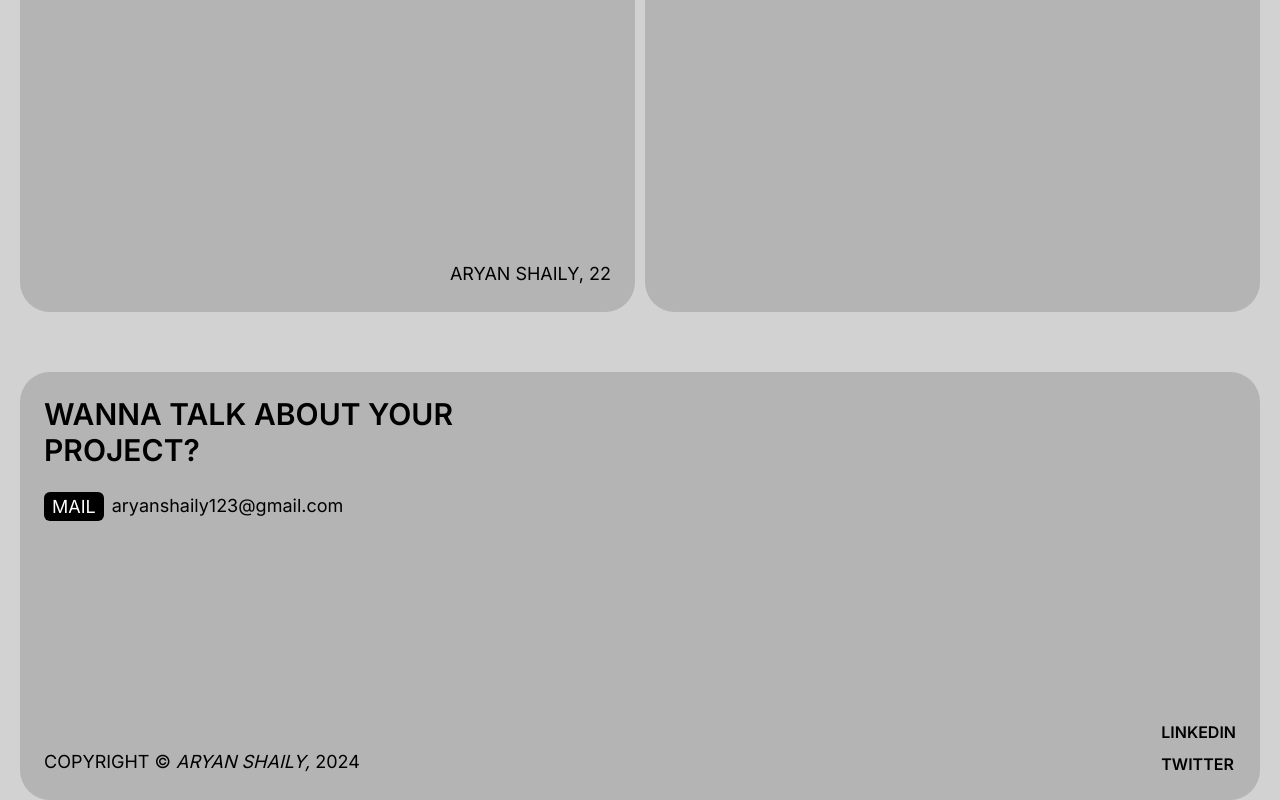
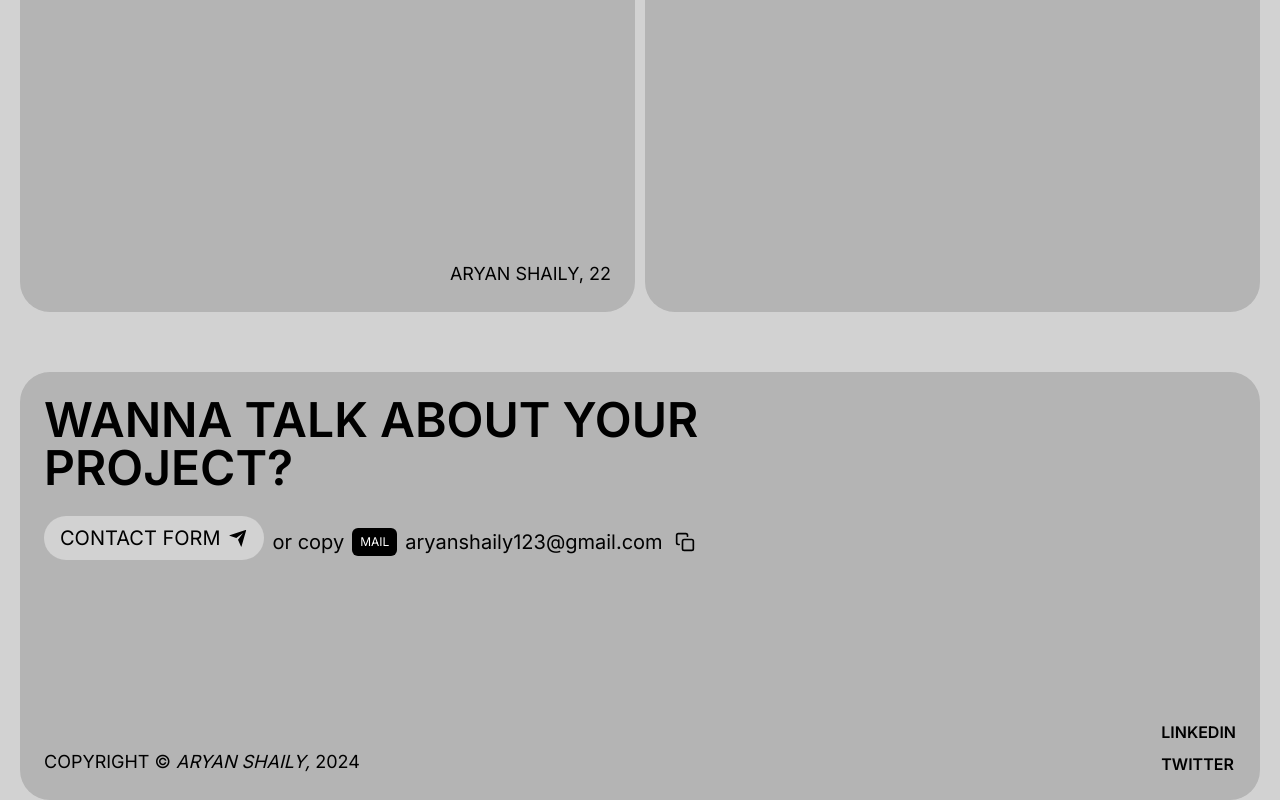
Before and after one commit to light-200/aryan-shaily, a Next.js app: page /about in a window 1280 px wide. Shown: the part 839-1639 px from the top of the page. Built offline with nearby package versions, Linux system fonts and the light colour scheme.

Commit message:
feat: footer improve 👷🏾

```diff
--- a/components/footer.tsx
+++ b/components/footer.tsx
@@ -1,10 +1,15 @@
 "use client";
 
 import { Cursor } from "@/components/elements/cursor";
-import { useRef } from "react";
+import Link from "next/link";
+import { useRef, useState } from "react";
+import { FiCopy } from "react-icons/fi";
+import { RiSendPlaneFill } from "react-icons/ri";
+import { twMerge } from "tailwind-merge";
 
 export function Footer() {
   const ref = useRef(null);
+  const [copied, setCopied] = useState(false);
   return (
     <>
       <footer
@@ -13,17 +18,37 @@ export function Footer() {
       >
         <div className="flex flex-col h-[380px] justify-between">
           <div className="grid gap-6">
-            <h2 className="text-xl md:text-3xl uppercase font-semibold">
+            <h2 className="text-xl md:text-5xl uppercase font-semibold">
               Wanna talk about your <br /> project?
             </h2>
-            <p className="flex gap-2 text-xs md:text-lg">
-              <span className="uppercase bg-black rounded-md text-white py-[.5px] px-2">
-                mail
-              </span>{" "}
-              <a href="mailto:aryanshaily123@gmail.com">
-                aryanshaily123@gmail.com
-              </a>
-            </p>
+            <div className="flex flex-col md:flex-row md:items-center space-x-2 space-y-2 text-xs md:text-lg lg:text-xl">
+              <Link
+                href="/contact"
+                className="p-2 px-4 bg-documentBg w-fit rounded-full flex gap-2 items-center group uppercase"
+              >
+                Contact form
+                <RiSendPlaneFill className="relative group-hover:-translate-y-[2px] group-hover:translate-x-[2px] group-hover:scale-105 transition-transform duration-300 ease-in-out" />
+              </Link>
+              <span>or copy</span>
+              <p className="flex gap-2">
+                <span className="uppercase text-xs bg-black rounded-md text-white px-2 grid place-items-center">
+                  mail
+                </span>
+                <a href="mailto:aryanshaily123@gmail.com">
+                  aryanshaily123@gmail.com
+                </a>
+                <button
+                  onClick={() => {
+                    navigator.clipboard.writeText("aryanshaily123@gmail.com");
+                    setCopied(true);
+                  }}
+                  disabled={copied}
+                  className={twMerge(["p-1", copied ? "text-gray-600" : ""])}
+                >
+                  <FiCopy />
+                </button>
+              </p>
+            </div>
           </div>
           <h3 className="uppercase text-xs md:text-lg">
             Copyright © <i>Aryan Shaily, </i> 2024
--- a/package.json
+++ b/package.json
@@ -28,7 +28,7 @@
     "postcss": "8.4.23",
     "react": "^18.2.0",
     "react-dom": "^18.2.0",
-    "react-icons": "^4.9.0",
+    "react-icons": "^4.12.0",
     "sanity": "^3.40.0",
     "shuffle-text": "^0.4.0",
     "styled-components": "^6.1.9",
```
Also changed, not shown: 1 other file (tests, documents, lock files or other folders).
